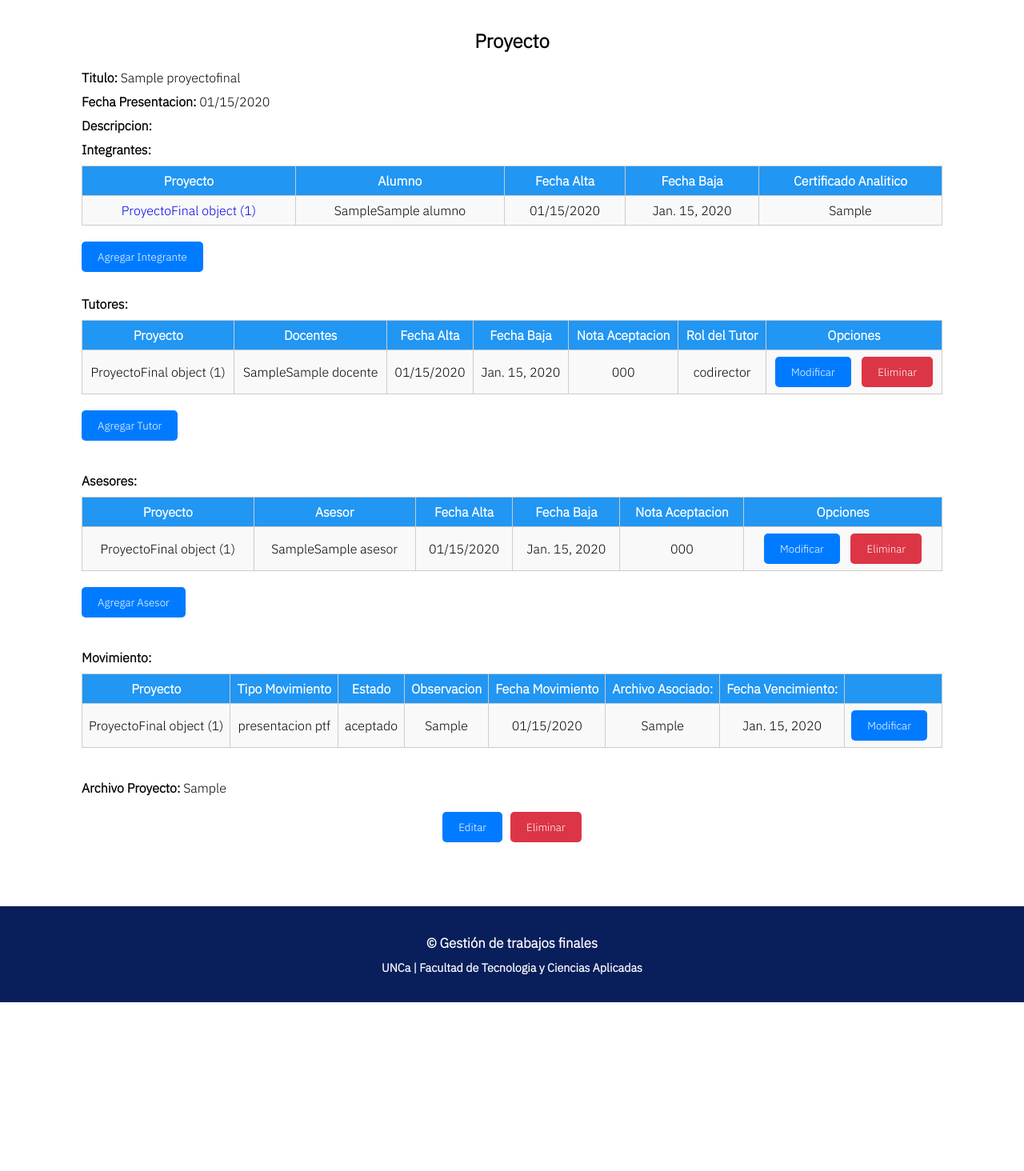
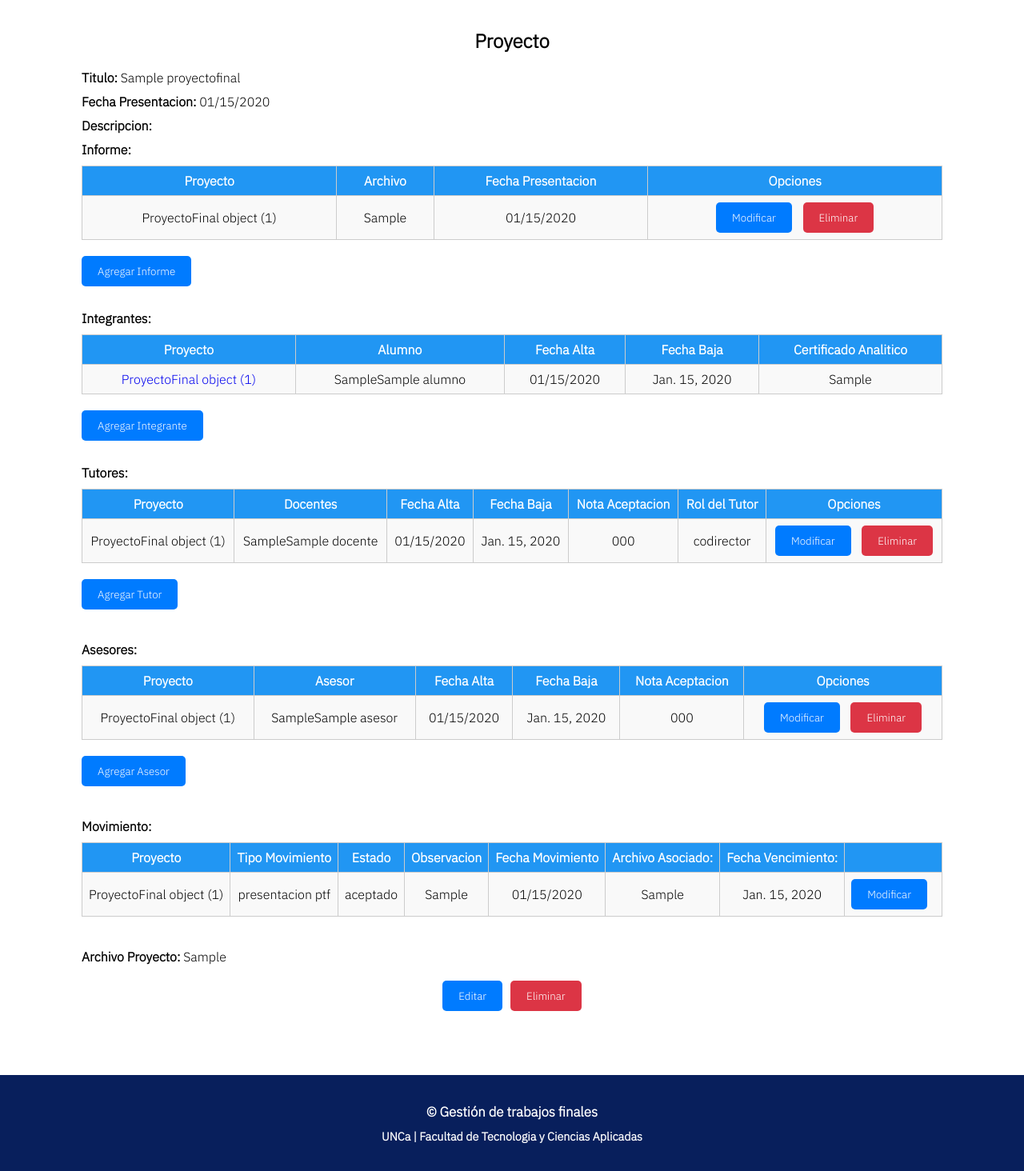
Before and after one commit to PaulaRojasFrias/laboratorio-prog3, a Django app: page /proyecto_trabajo_final/proyecto/1/ in a window 1280 px wide. Shown: the part 180-1644 px from the top of the page at 80% size. Before the commit the page ends 1433 px from the top, so only its background shows below. Run offline with Django 4.2, Linux system fonts and the light colour scheme; tables that the repository leaves empty hold one stand-in row (values such as "Sample post"); some libraries are stand-ins or nearby versions.

Commit message:
View de informe

```diff
--- a/proyecto_trabajo_final/templates/proyecto_trabajo_final/proyecto_detalle.html
+++ b/proyecto_trabajo_final/templates/proyecto_trabajo_final/proyecto_detalle.html
@@ -16,6 +16,34 @@
             <p><strong>Titulo: </strong>{{ proyecto.titulo }}</p>
             <p><strong>Fecha Presentacion: </strong>{{ proyecto.fechaPresentacion|date:"SHORT_DATE_FORMAT" }}</p>
             <p><strong>Descripcion:</strong></p>
+
+            <p><strong>Informe:</strong></p>
+            <div id='divTabla'>
+                <table clase='tabla'>
+                    <tr clase='encabezado'>
+                        <th>Proyecto</th>
+                        <th>Archivo</th>
+                        <th>Fecha Presentacion</th>
+                        <th>Opciones</th>
+                    </tr>
+                    {% for informe in informes %}
+                        <tr>
+                        <td>{{ informe.proyectoTF }}</td>
+                        <td>{{ informe.archivoITF  }}</td>
+                        <td>{{ informe.fechaPresentacion|date:"SHORT_DATE_FORMAT" }}</td>
+                        <td>
+                            <button><a href="{% url 'proyecto_trabajo_final:informeProyecto_edit' pk=informe.id pk2=proyecto.id %}">Modificar</a></button>
+                            <form action="{% url 'proyecto_trabajo_final:informeProyecto_delete' proyecto.id%}" method="POST">
+                                {% csrf_token %}
+                                <input type="hidden" name="id_informe" value="{{ informe.id }}">
+                                <input type="submit" value="Eliminar" onclick="return confirm('¿Está seguro que desea eliminar el registro?');">
+                            </form>
+                        </td>
+                        </tr>
+                    {% endfor %}
+                </table>
+                <button><a href="{% url 'proyecto_trabajo_final:informeProyecto_create' proyecto.id%}">Agregar Informe</a></button>
+            </div>
 
             <p><strong>Integrantes:</strong></p>
             <div id='divTabla'>
--- a/proyecto_trabajo_final/urls.py
+++ b/proyecto_trabajo_final/urls.py
@@ -1,6 +1,6 @@
 from django.urls import path
 
-from proyecto_trabajo_final.views import asesorProyecto_create, asesorProyecto_delete, asesorProyecto_edit, integranteProyecto_create, integranteProyecto_delete, integranteProyecto_detalle, integranteProyecto_edit, movimientoProyecto_edit, proyecto_create, proyecto_delete, proyecto_detalle, proyecto_edit, proyecto_lista, tutorProyecto_create, tutorProyecto_delete, tutorProyecto_edit
+from proyecto_trabajo_final.views import asesorProyecto_create, asesorProyecto_delete, asesorProyecto_edit, informeProyecto_create, informeProyecto_delete, informeProyecto_edit, integranteProyecto_create, integranteProyecto_delete, integranteProyecto_detalle, integranteProyecto_edit, movimientoProyecto_edit, proyecto_create, proyecto_delete, proyecto_detalle, proyecto_edit, proyecto_lista, tutorProyecto_create, tutorProyecto_delete, tutorProyecto_edit
 
 app_name = 'proyecto_trabajo_final'
 urlpatterns = [
@@ -26,4 +26,8 @@ urlpatterns = [
 
 
     path('movimiento/edit/<int:pk>/<int:pk2>', movimientoProyecto_edit, name='movimientoProyecto_edit'),
+
+    path('informe/create/<int:pk>', informeProyecto_create, name='informeProyecto_create'),
+    path('informe/delete/<int:pk>', informeProyecto_delete, name='informeProyecto_delete'),
+    path('informe/edit/<int:pk>/<int:pk2>', informeProyecto_edit, name='informeProyecto_edit'),
 ]
--- a/proyecto_trabajo_final/views.py
+++ b/proyecto_trabajo_final/views.py
@@ -2,9 +2,9 @@ from django.http import HttpResponse
 from django.shortcuts import get_object_or_404, redirect, render
 from django.urls import reverse
 from django.contrib import messages
-from proyecto_trabajo_final.forms import AsesorPTFForm, IntegranteProyectoForm, MovimientoForm, ProyectoForm, TutorForm
+from proyecto_trabajo_final.forms import AsesorPTFForm, InformeFinalForm, IntegranteProyectoForm, MovimientoForm, ProyectoForm, TutorForm
 
-from proyecto_trabajo_final.models import AsesorPTF, Movimientos, PTF_Integrantes, ProyectoFinal, TutoresPTF
+from proyecto_trabajo_final.models import AsesorPTF, InformeTF, Movimientos, PTF_Integrantes, ProyectoFinal, TutoresPTF
 
 #<<<<<<<<<<<<<<<<<<<<<<<<< PROYECTO TRABAJO FINAL >>>>>>>>>>>>>>>>>>>>>>
 def proyecto_lista(request):
@@ -17,7 +17,8 @@ def proyecto_detalle(request, pk):
     tutores = TutoresPTF.objects.filter(proyecto=proyecto)
     asesores = AsesorPTF.objects.filter(proyecto=proyecto)
     movimientos = Movimientos.objects.filter(proyecto=proyecto)
-    return render(request, 'proyecto_trabajo_final/proyecto_detalle.html', {'proyecto': proyecto, 'integrantes':integrantes, 'tutores': tutores, 'asesores': asesores, 'movimientos': movimientos})
+    informe = InformeTF.objects.filter(proyectoTF=proyecto)
+    return render(request, 'proyecto_trabajo_final/proyecto_detalle.html', {'proyecto': proyecto, 'integrantes':integrantes, 'tutores': tutores, 'asesores': asesores, 'movimientos': movimientos, 'informes': informe})
 
 def proyecto_create(request):
     nuevo_proyecto = None
@@ -201,3 +202,44 @@ def movimientoProyecto_edit(request, pk, pk2):
         movimiento_form = MovimientoForm(instance=movimiento)
 
     return render(request, 'proyecto_trabajo_final/movimientoProyecto_edit.html', {'form': movimiento_form})
+
+
+#<<<<<<<<<<<<<<<<<<<<<<<<< INFORME FINAL QUE CONFORMAN LOS PROYECTOS  >>>>>>>>>>>>>>>>>>>>>>
+def informeProyecto_create(request, pk):
+    proyecto = get_object_or_404(ProyectoFinal, pk=pk)
+    if(request.method == 'POST'):
+        informeForm = InformeFinalForm(request.POST, request.FILES)
+        if informeForm.is_valid():
+            informeForm.save(commit=True)
+            messages.success(request, 'Se ha agrgado correctamente el nuevo informe')
+            return redirect(reverse('proyecto_trabajo_final:proyecto_detalle', args=[proyecto.id]))
+    else:
+        informeForm = InformeFinalForm()
+
+    return render(request, 'proyecto_trabajo_final/informeProyecto_form.html', {'form': informeForm})
+
+
+def informeProyecto_delete(request, pk):
+    proyecto = get_object_or_404(ProyectoFinal, pk=pk)
+    if request.method == 'POST':
+        if 'id_informe' in request.POST:
+            informe = get_object_or_404(InformeTF, pk=request.POST['id_informe'])
+            informe.delete()
+            messages.success(request, 'Se ha eliminado existosamente el informe')
+        else:
+            messages.error(request, 'Debe indicar que informe desea eliminar')
+    return redirect(reverse('proyecto_trabajo_final:proyecto_detalle', args=[proyecto.id]))
+
+def informeProyecto_edit(request, pk, pk2):
+    informe = get_object_or_404(InformeTF, pk=pk)
+    proyecto = get_object_or_404(ProyectoFinal, pk=pk2)
+    if request.method == 'POST':
+        informe_form = InformeFinalForm(request.POST, request.FILES, instance=informe)
+        if informe_form.is_valid():
+            informe_form.save()
+            messages.success(request, 'Se ha actualizado correctamente el informe')
+            return redirect(reverse('proyecto_trabajo_final:proyecto_detalle', args=[proyecto.id]))
+    else:
+        informe_form = InformeFinalForm(instance=informe)
+
+    return render(request, 'proyecto_trabajo_final/informeProyecto_edit.html', {'form': informe_form})
```
Also changed, not shown: proyecto_trabajo_final/forms.py (+18 -1 lines), proyecto_trabajo_final/templates/proyecto_trabajo_final/informeProyecto_edit.html (added, +29 -0 lines), proyecto_trabajo_final/templates/proyecto_trabajo_final/informeProyecto_form.html (added, +17 -0 lines).
